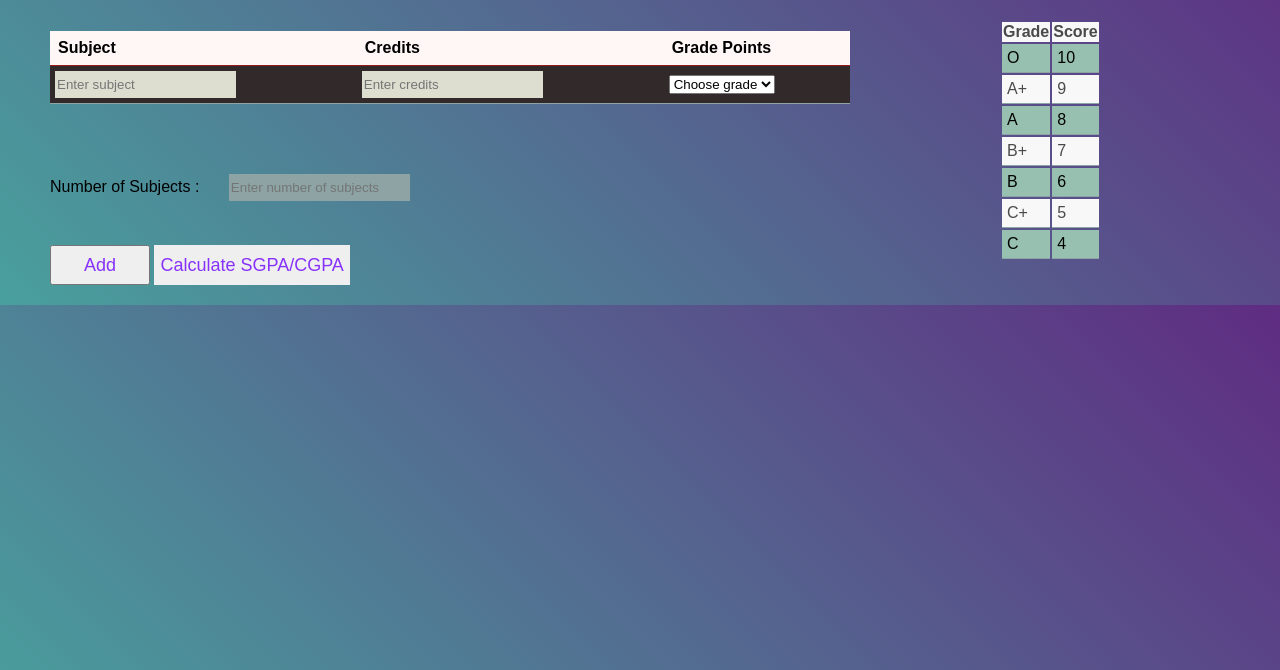
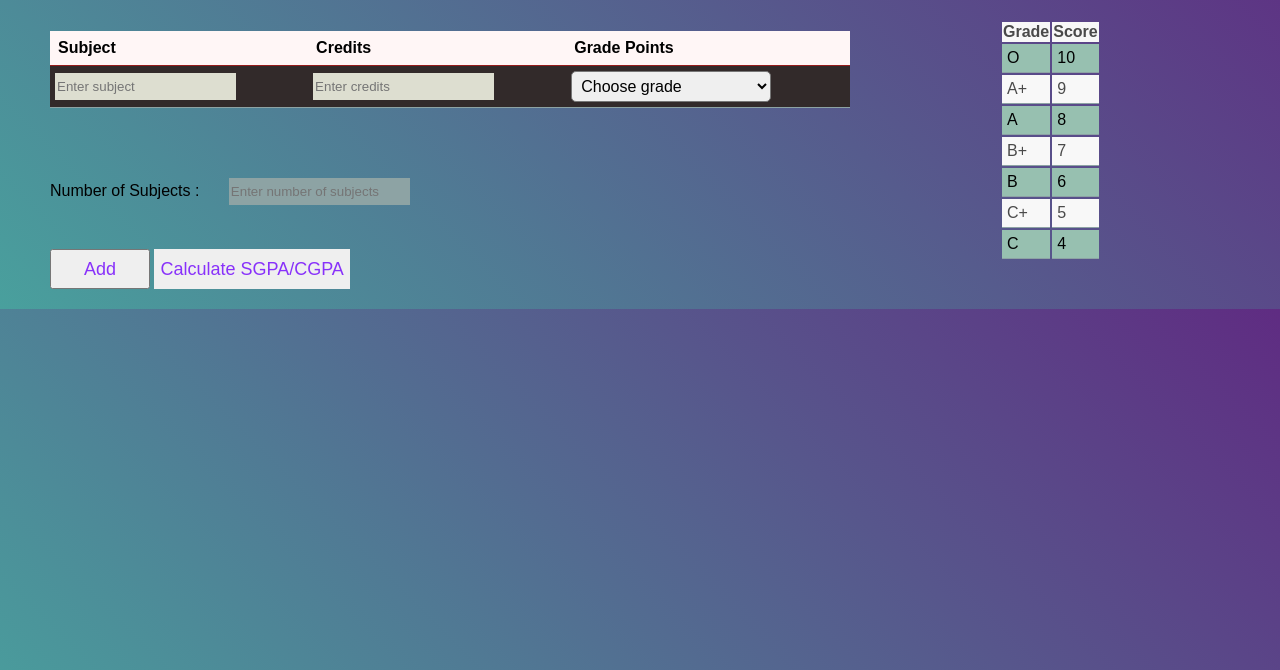
Before and after one commit to AnanthaTeja/SGPA_CALC, a plain HTML site: page index.html in a window 1280 px wide. Shown: the part 130-800 px from the top of the page. Drawn offline with Linux system fonts and the light colour scheme.

Commit message:
Update style.css

```diff
--- a/style.css
+++ b/style.css
@@ -25,7 +25,15 @@ img {
   height: 100px;
   color: blue;
   margin-left: 10px;
+  border: none;
 }
+select {
+  padding: 5px;
+  font-size: 16px;
+  border-radius: 5px;
+  width: 200px;
+}
+
 .navbar h1 span {
   color: rgb(160, 130, 72);
 }
```
